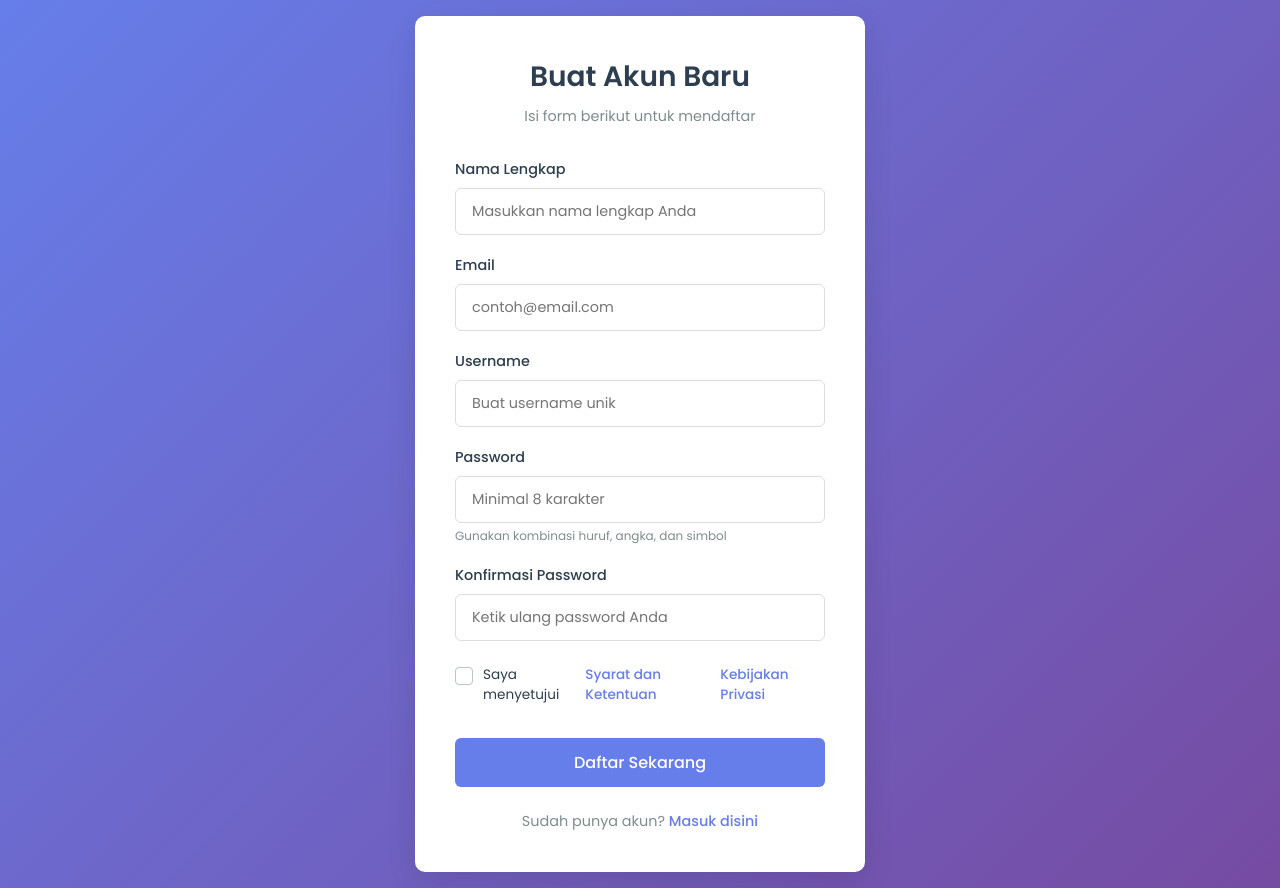
After one commit to andiahmadnurmadani/PHP, a PHP site: page /register in a window 1280 px wide. The commit adds this page. Run offline with PHP 8.4, Linux system fonts and the light colour scheme.

Commit message:
menambahkan login dan register

```diff
--- /dev/null
+++ b/assets/register.css
@@ -0,0 +1,199 @@
+* {
+  margin: 0;
+  padding: 0;
+  box-sizing: border-box;
+  font-family: "Poppins", sans-serif;
+}
+
+body {
+  background-color: #f5f5f5;
+  display: flex;
+  justify-content: center;
+  align-items: center;
+  min-height: 100vh;
+  background-image: linear-gradient(135deg, #667eea 0%, #764ba2 100%);
+  color: #333;
+}
+
+.register-container {
+  background-color: white;
+  border-radius: 10px;
+  box-shadow: 0 10px 30px rgba(0, 0, 0, 0.1);
+  width: 100%;
+  max-width: 450px;
+  padding: 2.5rem;
+  margin: 1rem;
+}
+
+.register-header {
+  text-align: center;
+  margin-bottom: 2rem;
+}
+
+.register-header h1 {
+  font-size: 1.75rem;
+  font-weight: 600;
+  margin-bottom: 0.5rem;
+  color: #2c3e50;
+}
+
+.register-header p {
+  color: #7f8c8d;
+  font-size: 0.9rem;
+}
+
+.form-group {
+  margin-bottom: 1.25rem;
+}
+
+.form-group label {
+  display: block;
+  margin-bottom: 0.5rem;
+  font-size: 0.9rem;
+  font-weight: 500;
+  color: #2c3e50;
+}
+
+.form-group input {
+  width: 100%;
+  padding: 0.75rem 1rem;
+  border: 1px solid #ddd;
+  border-radius: 6px;
+  font-size: 0.9rem;
+  transition: all 0.3s ease;
+}
+
+.form-group input:focus {
+  border-color: #667eea;
+  outline: none;
+  box-shadow: 0 0 0 3px rgba(102, 126, 234, 0.1);
+}
+
+.password-hint {
+  display: block;
+  margin-top: 0.25rem;
+  color: #7f8c8d;
+  font-size: 0.75rem;
+}
+
+.terms-container {
+  margin: 1.5rem 0;
+}
+
+.terms-checkbox {
+  display: flex;
+  align-items: flex-start;
+  position: relative;
+  padding-left: 1.75rem;
+  cursor: pointer;
+  font-size: 0.85rem;
+  color: #2c3e50;
+  line-height: 1.5;
+}
+
+.terms-checkbox input {
+  position: absolute;
+  opacity: 0;
+  cursor: pointer;
+  height: 0;
+  width: 0;
+}
+
+.checkmark {
+  position: absolute;
+  left: 0;
+  top: 0.15rem;
+  height: 1.1rem;
+  width: 1.1rem;
+  background-color: white;
+  border: 1px solid #bdc3c7;
+  border-radius: 4px;
+  transition: all 0.2s ease;
+}
+
+.terms-checkbox:hover input ~ .checkmark {
+  border-color: #667eea;
+}
+
+.terms-checkbox input:checked ~ .checkmark {
+  background-color: #667eea;
+  border-color: #667eea;
+}
+
+.checkmark:after {
+  content: "";
+  position: absolute;
+  display: none;
+}
+
+.terms-checkbox input:checked ~ .checkmark:after {
+  display: block;
+}
+
+.terms-checkbox .checkmark:after {
+  left: 0.35rem;
+  top: 0.1rem;
+  width: 0.25rem;
+  height: 0.5rem;
+  border: solid white;
+  border-width: 0 2px 2px 0;
+  transform: rotate(45deg);
+}
+
+.terms-link {
+  color: #667eea;
+  text-decoration: none;
+  font-weight: 500;
+  transition: all 0.2s ease;
+}
+
+.terms-link:hover {
+  text-decoration: underline;
+}
+
+.submit-button {
+  width: 100%;
+  padding: 0.75rem;
+  background-color: #667eea;
+  color: white;
+  border: none;
+  border-radius: 6px;
+  font-size: 1rem;
+  font-weight: 500;
+  cursor: pointer;
+  transition: all 0.3s ease;
+  margin-top: 0.5rem;
+}
+
+.submit-button:hover {
+  background-color: #5a6fd1;
+  transform: translateY(-1px);
+  box-shadow: 0 4px 8px rgba(0, 0, 0, 0.1);
+}
+
+.login-link {
+  text-align: center;
+  margin-top: 1.5rem;
+  font-size: 0.9rem;
+  color: #7f8c8d;
+}
+
+.login-link a {
+  color: #667eea;
+  text-decoration: none;
+  font-weight: 500;
+}
+
+.login-link a:hover {
+  text-decoration: underline;
+}
+
+@media (max-width: 480px) {
+  .register-container {
+    padding: 1.5rem;
+  }
+
+  .register-header h1 {
+    font-size: 1.5rem;
+  }
+}
--- a/index.php
+++ b/page/data.php
@@ -1,5 +1,5 @@
 <?php
-include "conn.php";
+include "../include/conn.php";
 $query = "SELECT * FROM mahasiswa ORDER BY nama ASC";
 $result = mysqli_query($conn, $query);
 ?>
--- a/edit.php
+++ b/page/edit.php
@@ -1,5 +1,5 @@
 <?php
-include "conn.php";
+include "../include/conn.php";
 
 $nim = $_GET['nim'];
 $query = "SELECT * FROM mahasiswa WHERE nim = $nim";
@@ -21,7 +21,7 @@ if (isset($_POST['submit'])) {
   $update = mysqli_query($conn, $queryUpdate);
   if (mysqli_affected_rows($conn) > 0) {
     echo "<script>alert('Data Berhasil diubah')</script>";
-    header("Location:index.php");
+    header("Location:data.php");
   }
 }
 
@@ -39,7 +39,7 @@ if (isset($_POST['submit'])) {
 
 <body>
   <h1>Ubah data mahasiswa</h1>
-  <a href="index.php">[Kembali Ke Halaman Utama]</a>
+  <h3><a href="data.php">[Kembali Ke Halaman Utama]</a></h3>
   <form action="" method="post">
     <table>
       <tr>
--- a/hapus.php
+++ b/page/hapus.php
@@ -1,13 +1,13 @@
 <?php
-include "conn.php";
+include "../include/conn.php";
 $nim = $_GET['nim'];
 $query = "DELETE FROM mahasiswa WHERE nim='$nim'";
 mysqli_query($conn, $query);
 if(mysqli_affected_rows($conn) > 0) {
-  header("Location:index.php");
+  header("Location:data.php");
 } else {
   echo "<script>alert('Data gagal di hapus')</script>";
-  header("Location:index.php");
+  header("Location:data.php");
 }
 
 ?>
--- /dev/null
+++ b/page/register.php
@@ -0,0 +1,66 @@
+<!DOCTYPE html>
+<html lang="id">
+<head>
+    <meta charset="UTF-8">
+    <meta name="viewport" content="width=device-width, initial-scale=1.0">
+    <title>Daftar Akun Baru</title>
+    <link rel="stylesheet" href="../assets/register.css">
+    <link href="https://fonts.googleapis.com/css2?family=Poppins:wght@300;400;500;600&display=swap" rel="stylesheet">
+    <style>
+
+    </style>
+</head>
+<body>
+    <div class="register-container">
+        <div class="register-header">
+            <h1>Buat Akun Baru</h1>
+            <p>Isi form berikut untuk mendaftar</p>
+        </div>
+
+        <form class="register-form" action="/register" method="POST">
+            <div class="form-group">
+                <label for="fullname">Nama Lengkap</label>
+                <input type="text" id="fullname" name="fullname" placeholder="Masukkan nama lengkap Anda" required>
+            </div>
+
+            <div class="form-group">
+                <label for="email">Email</label>
+                <input type="email" id="email" name="email" placeholder="contoh@email.com" required>
+            </div>
+
+            <div class="form-group">
+                <label for="username">Username</label>
+                <input type="text" id="username" name="username" placeholder="Buat username unik" required>
+            </div>
+
+            <div class="form-group">
+                <label for="password">Password</label>
+                <input type="password" id="password" name="password" placeholder="Minimal 8 karakter" required>
+                <small class="password-hint">Gunakan kombinasi huruf, angka, dan simbol</small>
+            </div>
+
+            <div class="form-group">
+                <label for="confirm-password">Konfirmasi Password</label>
+                <input type="password" id="confirm-password" name="confirm-password" placeholder="Ketik ulang password Anda" required>
+            </div>
+
+            <div class="terms-container">
+                <label class="terms-checkbox">
+                    <input type="checkbox" name="agree-terms" required>
+                    <span class="checkmark"></span>
+                    Saya menyetujui
+                    <a href="#" class="terms-link">Syarat dan Ketentuan</a>
+
+                    <a href="#" class="terms-link">Kebijakan Privasi</a>
+                </label>
+            </div>
+
+            <button type="submit" class="submit-button">Daftar Sekarang</button>
+
+            <div class="login-link">
+                Sudah punya akun? <a href="index.php">Masuk disini</a>
+            </div>
+        </form>
+    </div>
+</body>
+</html>
--- a/tambah.php
+++ b/page/tambah.php
@@ -1,5 +1,5 @@
 <?php
-include "conn.php";
+include "../include/conn.php";
 ?>
 <!DOCTYPE html>
 <html lang="en">
@@ -70,7 +70,7 @@ include "conn.php";
       </tr>
     </table>
   </form>
-  <h2><a href="index.php">Kembali Ke Halaman Utama</a></h2>
+  <h2><a href="data.php">Kembali Ke Halaman Utama</a></h2>
 </body>
 </html>
 
@@ -89,7 +89,7 @@ include "conn.php";
     $query = "INSERT INTO mahasiswa VALUES('$nim', '$nama', '$tanggal', '$jenisKelamin', '$alamat', '$email', '$noHp', '$prodi', '$angkatan')";
     mysqli_query($conn, $query);
     if (mysqli_affected_rows($conn) > 0) {
-      header("Location:index.php");
+      header("Location:data.php");
     } else {
       echo  "<script>alert('Data Gagal Ditambahkan!')</script>";
     }
```
Also changed, not shown: assets/index.css (added, +127 -0 lines), page/index.php (added, +46 -0 lines), include/conn.php (renamed from conn.php).
